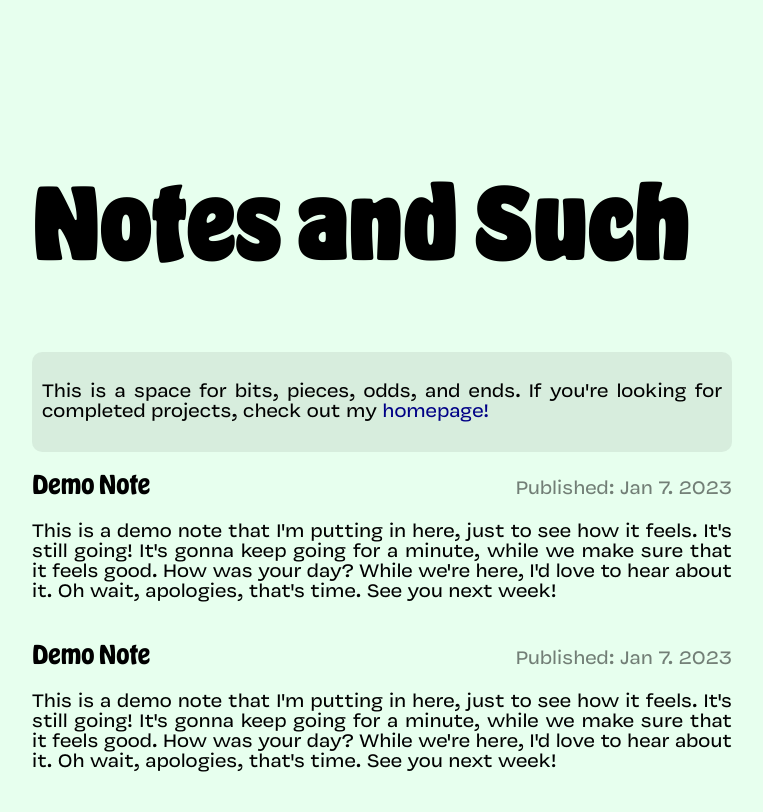
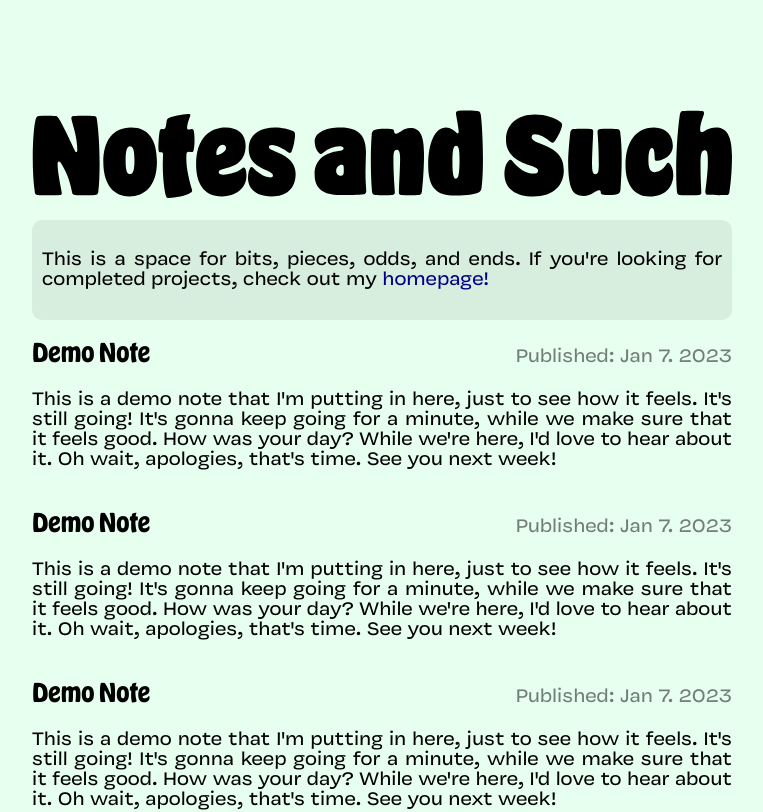
Before and after one commit to flatpickles/flatpickles.com, a SvelteKit app: page /notes in a window 1280 px wide. Shown: the top 812 px of the page, without its empty margins (258-1021 px from the left). Built offline with nearby package versions, Linux system fonts and the light colour scheme.

Commit message:
Notes header image + header image preloading

```diff
--- a/src/lib/types.ts
+++ b/src/lib/types.ts
@@ -9,6 +9,12 @@ export enum ProjectType {
     Playlist = "Playlist",
     Transcription = "Transcription",
     Other = "Other"
+}
+
+export enum HeaderType {
+    FlatPickles,
+    NotesAndSuch,
+    MattNichols
 }
 
 export const extensionMap: Record<string, ProjectType> = {
--- a/src/routes/(main)/+page.svelte
+++ b/src/routes/(main)/+page.svelte
@@ -1,18 +1,19 @@
 <script lang="ts">
     import BigHeader from "./BigHeader.svelte";
     import Highlights from "./Highlights.svelte";
-    import PageBody from "./PageBody.svelte";
     import ProjectList from "./ProjectList.svelte";
     import type { PageData } from "./$types";
+    import { HeaderType } from '$lib/types';
 
     export let data: PageData;
 </script>
 
 <svelte:head>
     <title>Flat Pickles</title>
+    <link rel="preload" as="image" href="/images/flatpickles.svg">
 </svelte:head>
 
-<BigHeader matt={false} />
+<BigHeader type={HeaderType.FlatPickles} />
 
 <!-- <PageBody>
     <p>
--- a/src/routes/(main)/BigHeader.svelte
+++ b/src/routes/(main)/BigHeader.svelte
@@ -1,13 +1,14 @@
 <script lang="ts">
-    export let matt: boolean;
+    import { HeaderType } from '$lib/types';
+
+    export let type: HeaderType;
 </script>
 
 <div class="header">
-    {#if matt}
-        <img src="/images/mattnichols.svg" alt="Matt Nichols"/>
-    {:else}
-        <img src="/images/flatpickles.svg" alt="Flat Pickles"/>
-    {/if}
+    <!-- Load all images so they're ready to go for CSR, mas rapido -->
+    <img src="/images/flatpickles.svg" alt="Flat Pickles" class:hidden={type != HeaderType.FlatPickles}/>
+    <img src="/images/notes.svg" alt="Notes and Such" class="hidden" class:hidden={type != HeaderType.NotesAndSuch}/>
+    <img src="/images/mattnichols.svg" alt="Matt Nichols" class="hidden" class:hidden={type != HeaderType.MattNichols}/>
 </div>
 
 <style>
@@ -15,4 +16,8 @@
         width: 100%;
         height: 100%;
     }
+
+    .hidden {
+        display: none;
+    }
 </style>
--- a/src/routes/(main)/about/LinkBar.svelte
+++ b/src/routes/(main)/about/LinkBar.svelte
@@ -14,7 +14,7 @@
         justify-content: space-between;
         flex-wrap: wrap;
         gap: calc(var(--padding) / 2);
-        margin-top: calc(var(--padding) * 1.5);
+        margin-top: var(--padding);
     }
 
     a {
--- a/src/routes/(main)/notes/+page.svelte
+++ b/src/routes/(main)/notes/+page.svelte
@@ -1,10 +1,17 @@
-<script>
-  import PageBody from "../PageBody.svelte";
-  import PagesDisplay from "./PagesDisplay.svelte";
-  import Note from "./Note.svelte";
+<script lang="ts">
+    import PageBody from "../PageBody.svelte";
+    import PagesDisplay from "./PagesDisplay.svelte";
+    import Note from "./Note.svelte";
+    import BigHeader from "../BigHeader.svelte";
+    import { HeaderType } from "$lib/types";
 </script>
 
-<h1>Notes and Such</h1> <!-- BigHeader -->
+<svelte:head>
+    <title>Notes and Such</title>
+    <link rel="preload" as="image" href="/images/notes.svg">
+</svelte:head>
+
+<BigHeader type={HeaderType.NotesAndSuch} />
 
 <div class="notes-lede">
     <p>
@@ -22,11 +29,6 @@
 </PageBody>
 
 <style>
-    h1 {
-        font-size: 6em; /* Todo: svg */
-        font-family: 'Hobeaux';
-    }
-
     a {
         color: rgb(0, 0, 134);
         text-decoration: none;
@@ -40,6 +42,7 @@
         font-size: 1.25em;
         text-align: justify;
         padding: calc(var(--padding) / 2);
+        margin-top: var(--padding);
         border-radius: calc(var(--padding) / 2);
         background-color: rgba(0, 0, 0, 7%);
     }
```
Also changed, not shown: src/routes/(main)/about/+page.svelte (+6 -2 lines), static/images/notes.svg (added), 1 other file (tests, documents, lock files or other folders).
